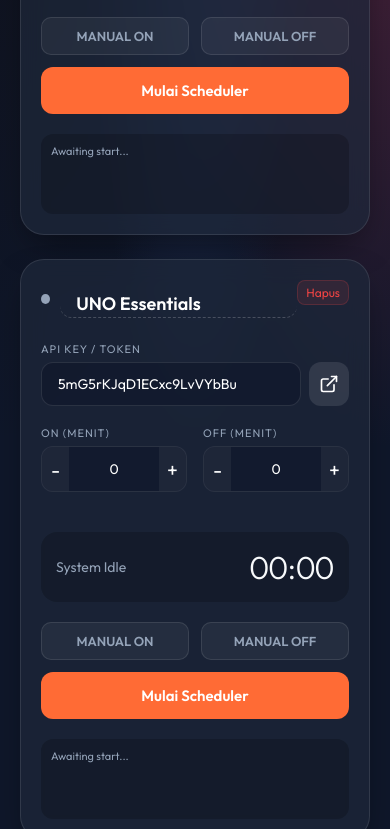
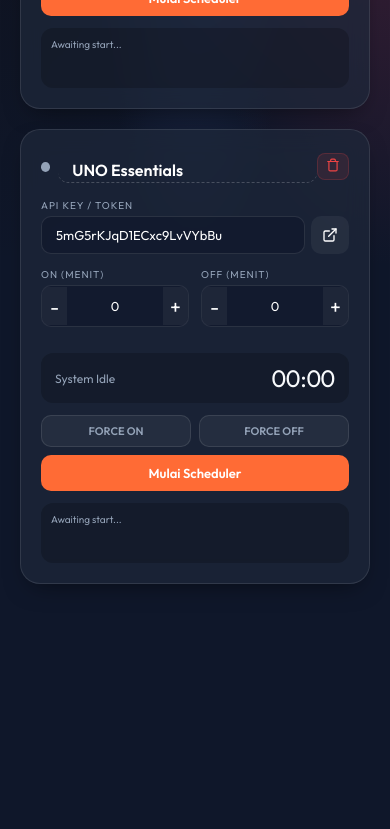
Before and after one commit to numufidz/obs-overlay, a plain HTML site: page index.html in a window 390 px wide. Shown: the part 598-1427 px from the top of the page. After the commit the page ends 1222 px from the top, so only its background shows below. Drawn offline with Linux system fonts and the light colour scheme.

Commit message:
Implement minimalist and compact card design for better mobile experience

```diff
--- a/index.html
+++ b/index.html
@@ -112,8 +112,8 @@
 
         .grid {
             display: grid;
-            grid-template-columns: repeat(auto-fit, minmax(300px, 1fr));
-            gap: 24px;
+            grid-template-columns: repeat(auto-fit, minmax(320px, 1fr));
+            gap: 20px;
             width: 100%;
             max-width: 1200px;
         }
@@ -123,14 +123,15 @@
             backdrop-filter: blur(12px);
             -webkit-backdrop-filter: blur(12px);
             border: 1px solid rgba(255, 255, 255, 0.1);
-            border-radius: 24px;
-            padding: clamp(20px, 5vw, 30px);
-            box-shadow: 0 15px 35px -12px rgba(0, 0, 0, 0.5);
+            border-radius: 20px;
+            padding: 20px;
+            box-shadow: 0 10px 25px -10px rgba(0, 0, 0, 0.5);
             animation: fadeIn 0.5s ease-out;
             display: flex;
             flex-direction: column;
             position: relative;
             overflow: hidden;
+            transition: all 0.3s;
         }
 
         @keyframes fadeIn {
@@ -148,24 +149,26 @@
         .card-header {
             display: flex;
             justify-content: space-between;
-            align-items: flex-start;
-            margin-bottom: 24px;
+            align-items: center;
+            margin-bottom: 16px;
         }
 
         .card-title-group {
             display: flex;
             align-items: center;
-            gap: 10px;
+            gap: 8px;
+            flex: 1;
         }
 
         .card-title {
-            font-size: 18px;
+            font-size: 16px;
             font-weight: 600;
             color: white;
             background: none;
             border: none;
             border-bottom: 1px dashed rgba(255, 255, 255, 0.2);
             padding-bottom: 2px;
+            width: 100%;
         }
 
         .card-title:focus {
@@ -220,14 +223,14 @@
         }
 
         .input-group {
-            margin-bottom: 20px;
+            margin-bottom: 14px;
         }
 
         label {
             display: block;
-            font-size: 11px;
+            font-size: 10px;
             color: var(--text-dim);
-            margin-bottom: 6px;
+            margin-bottom: 4px;
             text-transform: uppercase;
             letter-spacing: 1px;
         }
@@ -236,10 +239,10 @@
             width: 100%;
             background: rgba(15, 23, 42, 0.6);
             border: 1px solid rgba(255, 255, 255, 0.1);
-            border-radius: 12px;
-            padding: 12px 16px;
+            border-radius: 10px;
+            padding: 10px 14px;
             color: white;
-            font-size: 14px;
+            font-size: 13px;
             transition: all 0.3s;
         }
 
@@ -324,20 +327,21 @@
             display: flex;
             justify-content: space-between;
             align-items: center;
-            margin: 20px 0;
-            padding: 15px;
+            margin: 12px 0;
+            padding: 10px 14px;
             background: rgba(0, 0, 0, 0.2);
-            border-radius: 16px;
+            border-radius: 12px;
         }
 
         .timer-val {
-            font-size: 32px;
-            font-weight: 300;
+            font-size: 24px;
+            font-weight: 400;
             font-variant-numeric: tabular-nums;
+            color: var(--text-main);
         }
 
         .status-label {
-            font-size: 14px;
+            font-size: 12px;
             color: var(--text-dim);
             font-weight: 500;
         }
@@ -347,9 +351,9 @@
             background: var(--primary);
             color: white;
             border: none;
-            border-radius: 12px;
-            padding: 14px;
-            font-size: 15px;
+            border-radius: 10px;
+            padding: 12px;
+            font-size: 14px;
             font-weight: 600;
             cursor: pointer;
             transition: all 0.3s;
@@ -504,34 +508,36 @@
                             <div class="status-dot" id="dot-${this.id}"></div>
                             <input class="card-title" id="label-${this.id}" value="${this.label}" placeholder="Nama Overlay..">
                         </div>
-                        <button class="btn-remove" id="remove-${this.id}">Hapus</button>
+                        <button class="btn-remove" id="remove-${this.id}" title="Hapus">
+                            <svg width="14" height="14" viewBox="0 0 24 24" fill="none" stroke="currentColor" stroke-width="2" stroke-linecap="round" stroke-linejoin="round"><polyline points="3 6 5 6 21 6"></polyline><path d="M19 6v14a2 2 0 0 1-2 2H7a2 2 0 0 1-2-2V6m3 0V4a2 2 0 0 1 2-2h4a2 2 0 0 1 2 2v2"></path></svg>
+                        </button>
                     </div>
 
                     <div class="input-group">
                         <label>API Key / Token</label>
-                        <div style="display: flex; gap: 8px;">
-                            <input type="text" id="token-${this.id}" value="${this.token}" placeholder="Masukkan Token.." style="flex: 1;">
-                            <button class="btn-add" id="open-${this.id}" title="Buka Kontrol Asli" style="padding: 10px; width: auto; background: rgba(255,255,255,0.1); box-shadow: none;">
-                                <svg width="20" height="20" viewBox="0 0 24 24" fill="none" stroke="currentColor" stroke-width="2" stroke-linecap="round" stroke-linejoin="round"><path d="M18 13v6a2 2 0 0 1-2 2H5a2 2 0 0 1-2-2V8a2 2 0 0 1 2-2h6"></path><polyline points="15 3 21 3 21 9"></polyline><line x1="10" y1="14" x2="21" y2="3"></line></svg>
+                        <div style="display: flex; gap: 6px;">
+                            <input type="text" id="token-${this.id}" value="${this.token}" placeholder="Token.." style="flex: 1;">
+                            <button class="btn-step" id="open-${this.id}" title="Buka Kontrol Asli" style="height: 38px; width: 38px; border-radius: 10px;">
+                                <svg width="16" height="16" viewBox="0 0 24 24" fill="none" stroke="currentColor" stroke-width="2" stroke-linecap="round" stroke-linejoin="round"><path d="M18 13v6a2 2 0 0 1-2 2H5a2 2 0 0 1-2-2V8a2 2 0 0 1 2-2h6"></path><polyline points="15 3 21 3 21 9"></polyline><line x1="10" y1="14" x2="21" y2="3"></line></svg>
                             </button>
                         </div>
                     </div>
 
-                    <div class="durations">
+                    <div class="durations" style="gap: 12px;">
                         <div class="input-group">
                             <label>ON (Menit)</label>
-                            <div class="stepper">
-                                <button class="btn-step" id="minus-on-${this.id}">-</button>
+                            <div class="stepper" style="border-radius: 10px;">
+                                <button class="btn-step" id="minus-on-${this.id}" style="width: 38px; height: 38px;">-</button>
                                 <input type="number" id="on-${this.id}" value="${this.onMin}" min="0" step="0.1">
-                                <button class="btn-step" id="plus-on-${this.id}">+</button>
+                                <button class="btn-step" id="plus-on-${this.id}" style="width: 38px; height: 38px;">+</button>
                             </div>
                         </div>
                         <div class="input-group">
                             <label>OFF (Menit)</label>
-                            <div class="stepper">
-                                <button class="btn-step" id="minus-off-${this.id}">-</button>
+                            <div class="stepper" style="border-radius: 10px;">
+                                <button class="btn-step" id="minus-off-${this.id}" style="width: 38px; height: 38px;">-</button>
                                 <input type="number" id="off-${this.id}" value="${this.offMin}" min="0" step="0.1">
-                                <button class="btn-step" id="plus-off-${this.id}">+</button>
+                                <button class="btn-step" id="plus-off-${this.id}" style="width: 38px; height: 38px;">+</button>
                             </div>
                         </div>
                     </div>
@@ -541,14 +547,14 @@
                         <div class="timer-val" id="timer-${this.id}">00:00</div>
                     </div>
 
-                    <div class="btn-group">
-                        <button class="btn-manual btn-on" id="manual-on-${this.id}">MANUAL ON</button>
-                        <button class="btn-manual btn-off" id="manual-off-${this.id}">MANUAL OFF</button>
+                    <div class="btn-group" style="gap: 8px; margin-bottom: 8px;">
+                        <button class="btn-manual btn-on" id="manual-on-${this.id}" style="padding: 8px; font-size: 11px;">FORCE ON</button>
+                        <button class="btn-manual btn-off" id="manual-off-${this.id}" style="padding: 8px; font-size: 11px;">FORCE OFF</button>
                     </div>
 
-                    <button class="btn-main" id="btn-${this.id}">Mulai Scheduler</button>
+                    <button class="btn-main" id="btn-${this.id}" style="padding: 10px; font-size: 13px;">Mulai Scheduler</button>
 
-                    <div class="logs" id="logs-${this.id}">
+                    <div class="logs" id="logs-${this.id}" style="margin-top: 12px; height: 60px; font-size: 10px;">
                         <div class="log-entry">Awaiting start...</div>
                     </div>
                 `;
```
